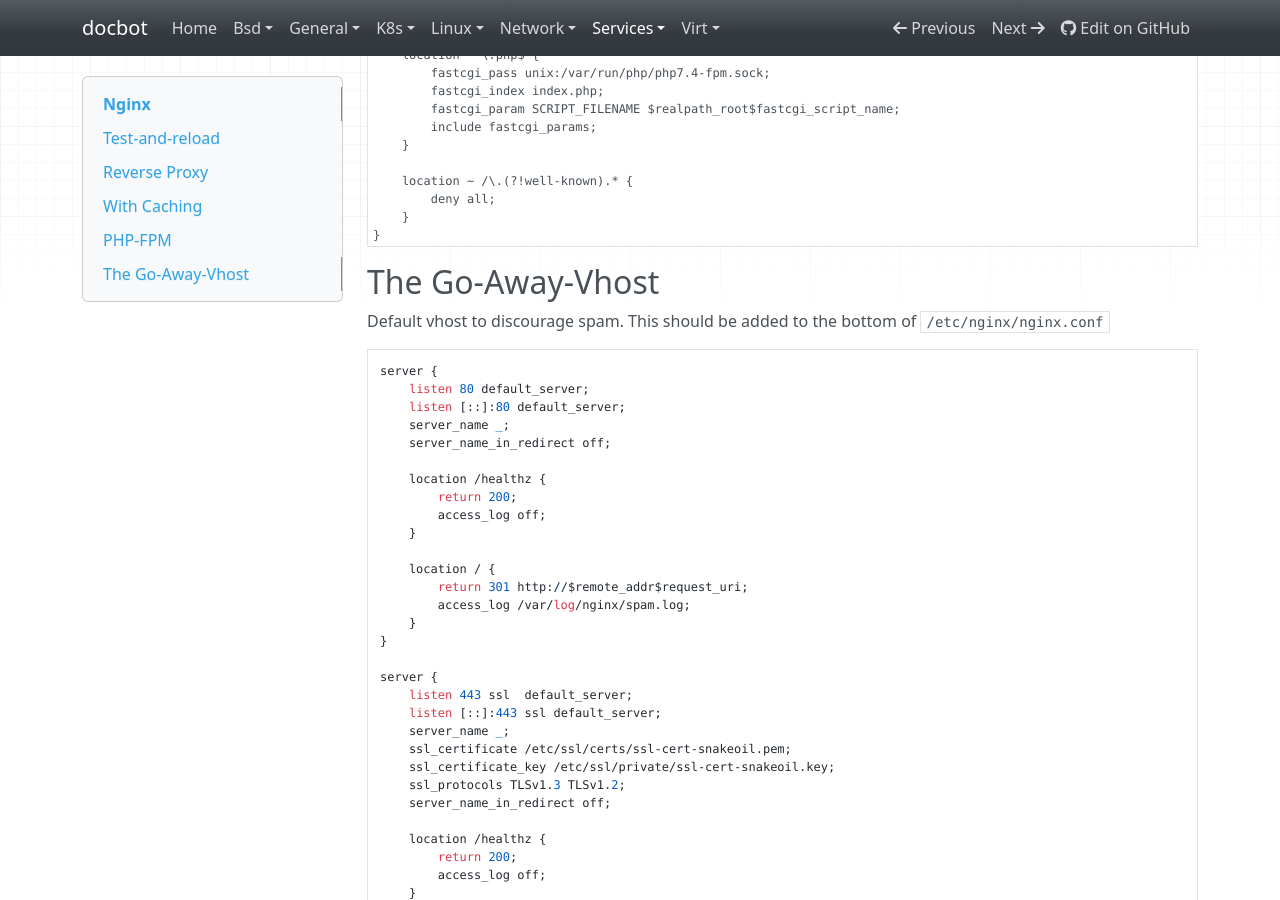
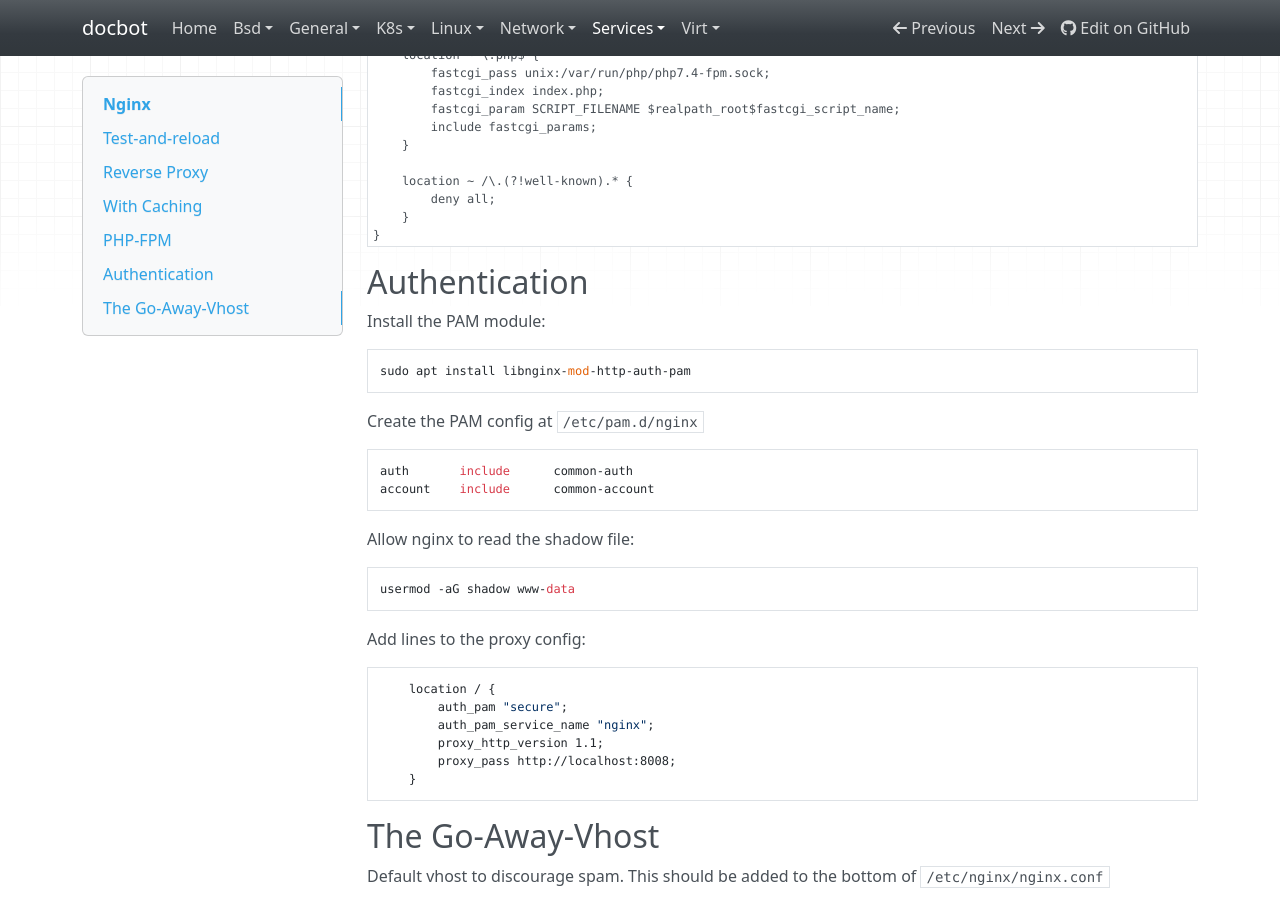
Before and after one commit to noahbailey/docbot, an MkDocs documentation site: the page built from docs/services/nginx.md, in a window 1280 px wide and 900 px high, scrolled down 1863 px. Built offline with MkDocs 1.6.1, drawn with Linux system fonts in a browser that asks for light colours; nearby versions of some CDN libraries.

Commit message:
Nginx PAM authentication

````diff
--- a/docs/services/nginx.md
+++ b/docs/services/nginx.md
@@ -109,6 +109,32 @@ server {
 }
 ```
 
+## Authentication
+
+Install the PAM module:
+
+    sudo apt install libnginx-mod-http-auth-pam
+
+Create the PAM config at `/etc/pam.d/nginx`
+
+    auth       include      common-auth
+    account    include      common-account
+
+Allow nginx to read the shadow file:
+
+    usermod -aG shadow www-data
+
+Add lines to the proxy config:
+
+```
+    location / {
+        auth_pam "secure";
+        auth_pam_service_name "nginx";
+        proxy_http_version 1.1;
+        proxy_pass http://localhost:8008;
+    }
+```
+
 ## The Go-Away-Vhost
 
 Default vhost to discourage spam. This should be added to the bottom of `/etc/nginx/nginx.conf`
````
